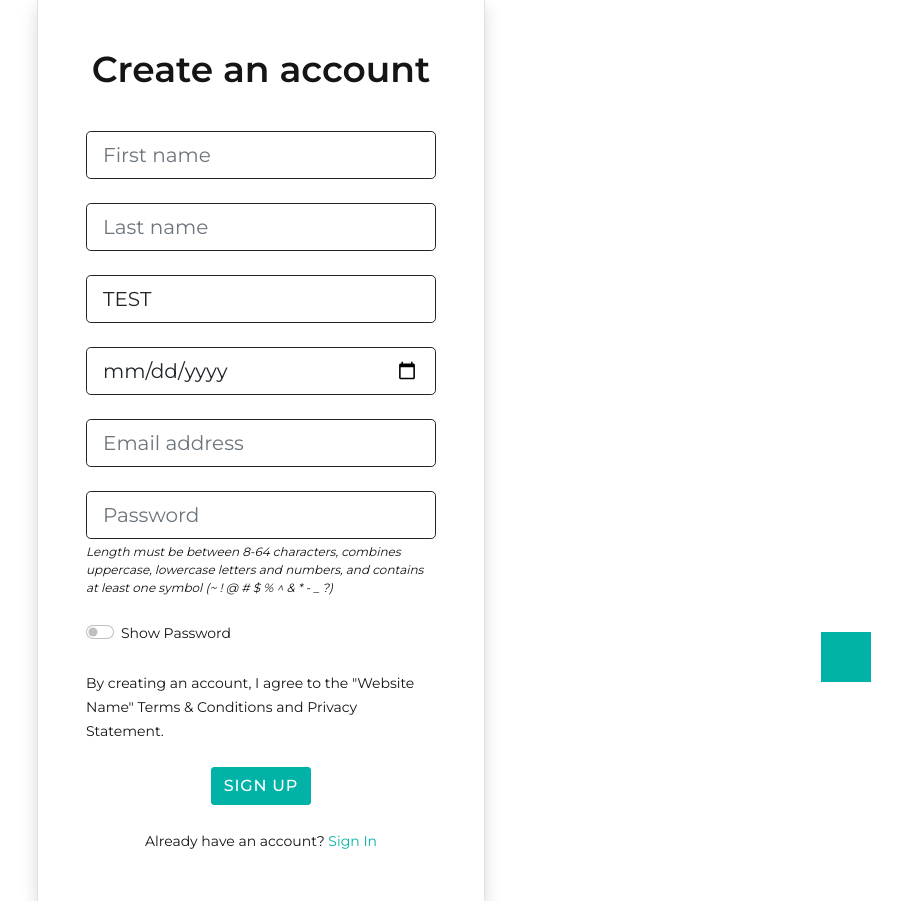
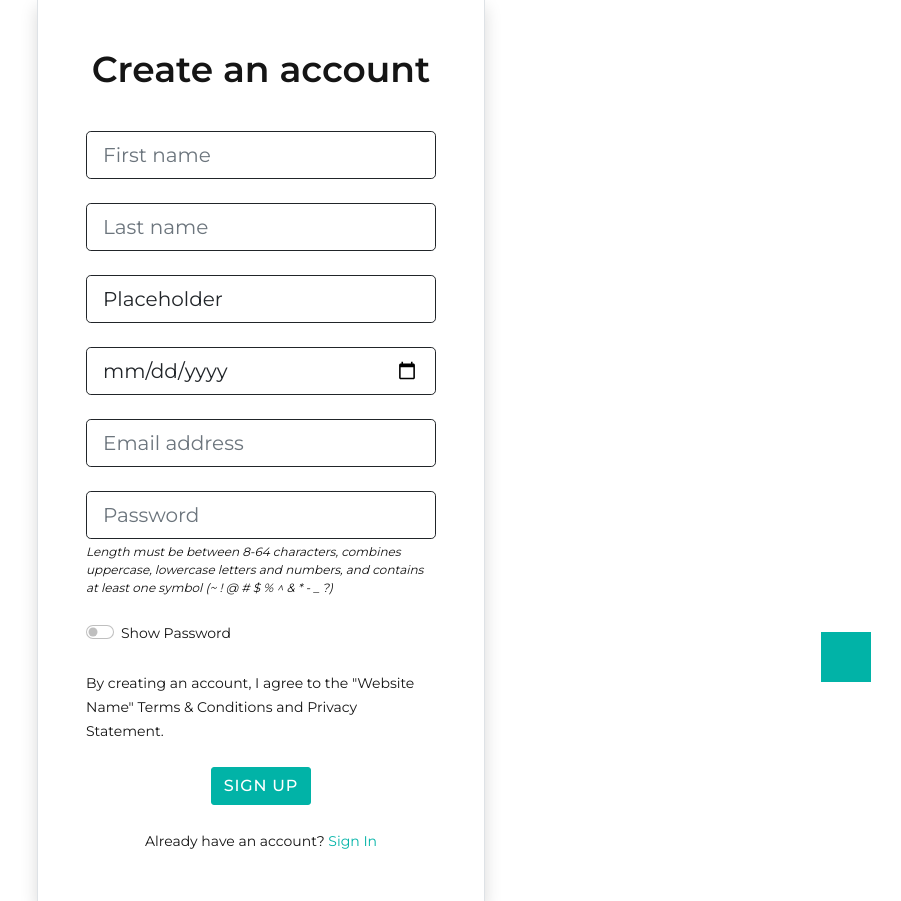
Before and after one commit to AsianAsh/tourism-website, a PHP site: page /register.php in a window 1280 px wide. Shown: the part 188-1089 px from the top of the page, without its empty margins (379-1280 px from the left). Run offline with PHP 8.4, Linux system fonts and the light colour scheme.

Commit message:
Branch Commit

```diff
--- a/register.php
+++ b/register.php
@@ -4,7 +4,7 @@ session_start();
 $errorArray = [];
 $firstName = "";
 $lastName = "";
-$mobileNumber = "TEST";
+$mobileNumber = "Placeholder";
 $dob = "";
 $email = "";
 $password = "";
```
